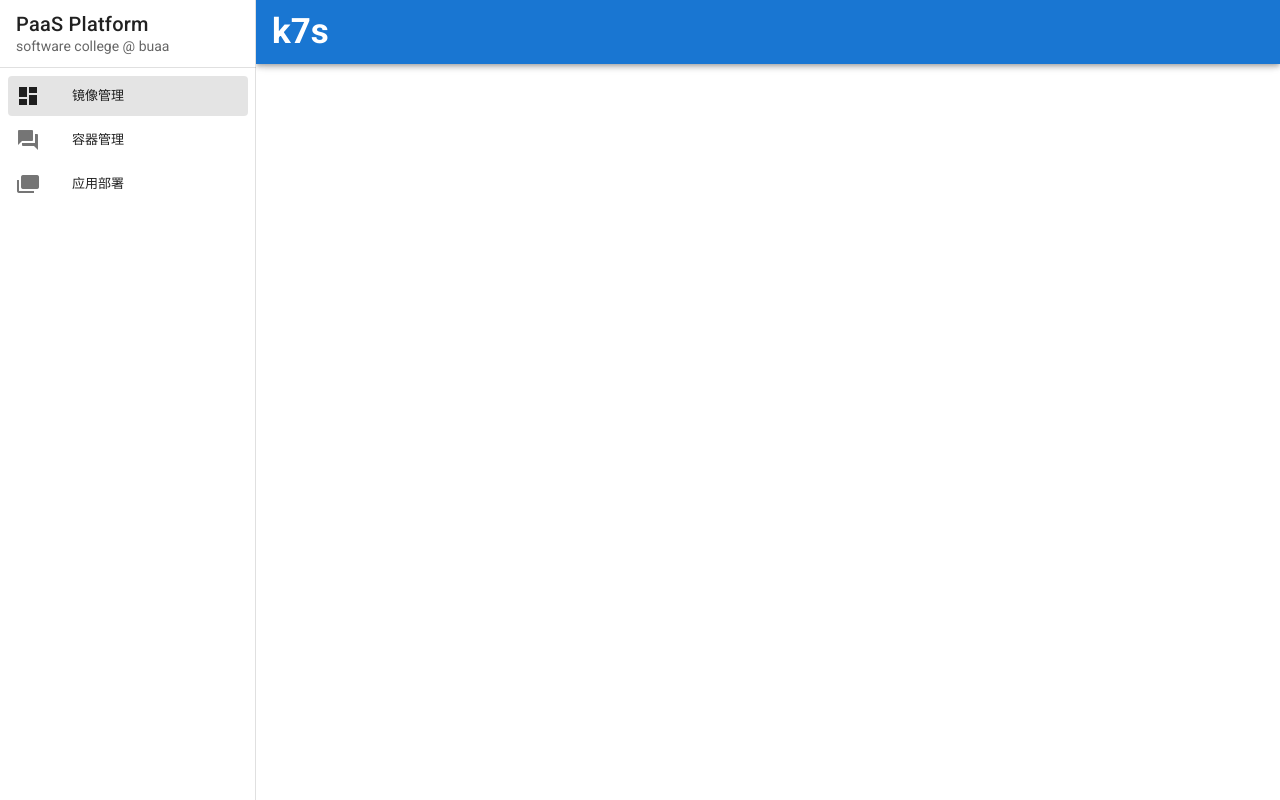
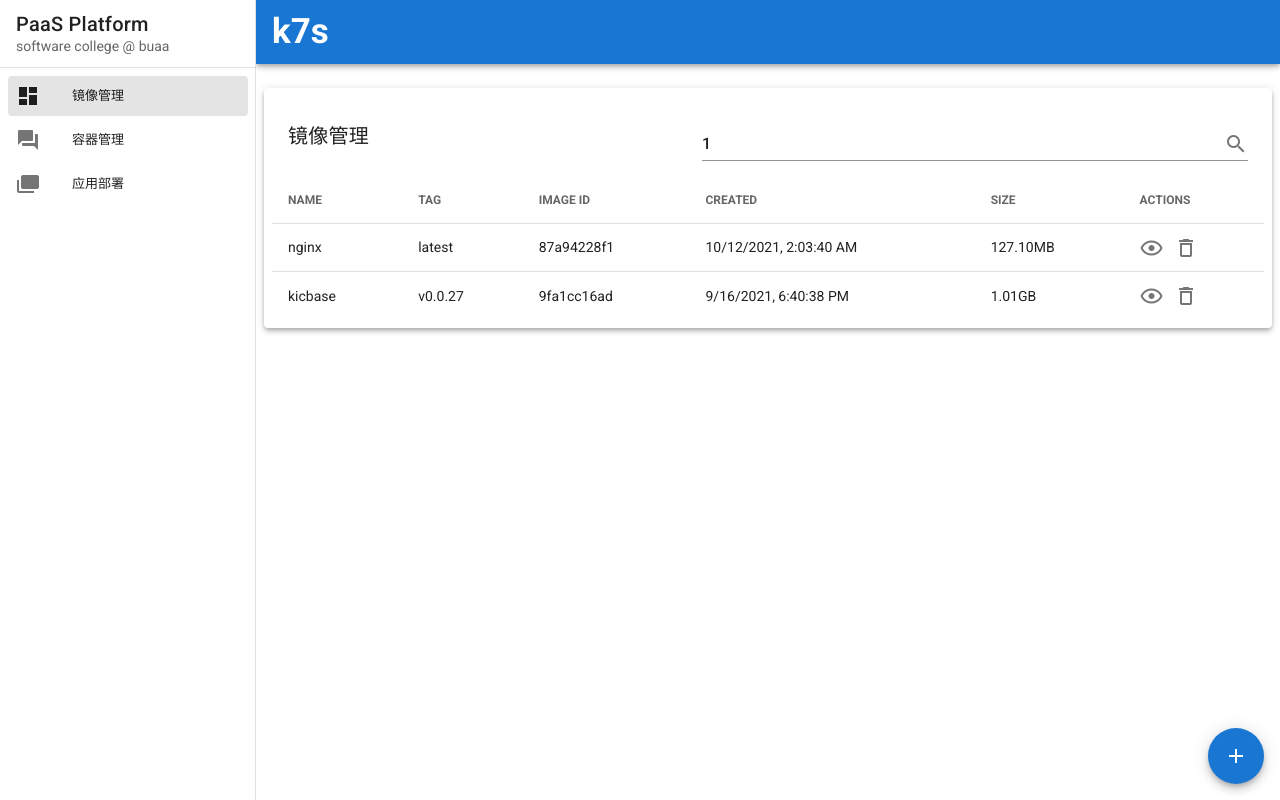
Before and after one commit to Adminext/k7s, a Vue app: page /#/images/1 in a window 1280 px wide. Built offline with nearby package versions, Linux system fonts and the light colour scheme.

Commit message:
Images添加url传递search参数功能

```diff
--- a/src/router/index.js
+++ b/src/router/index.js
@@ -16,7 +16,12 @@ const routes = [
   {
     path: '/images',
     name: 'Images',
-    component: Images
+    component: Images,
+  },
+  {
+    path: '/images/:search',
+    component: Images,
+    props: true,
   },
   {
     path: '/containers',
--- a/src/views/public/Images.vue
+++ b/src/views/public/Images.vue
@@ -126,6 +126,9 @@ export default {
     FromLocalDialogContent,
     FromRemoteDialogContent
   },
+  props: {
+    search: {type: String, default: ''},
+  },
   data () {
     return {
       headers: [
@@ -138,7 +141,7 @@ export default {
       ],
       images: [],
       imageList: [],
-      search: '',
+      //search: '',
       dialogFlag: false,
       imageToInspect: 0,
       showRawJson: false,
```
